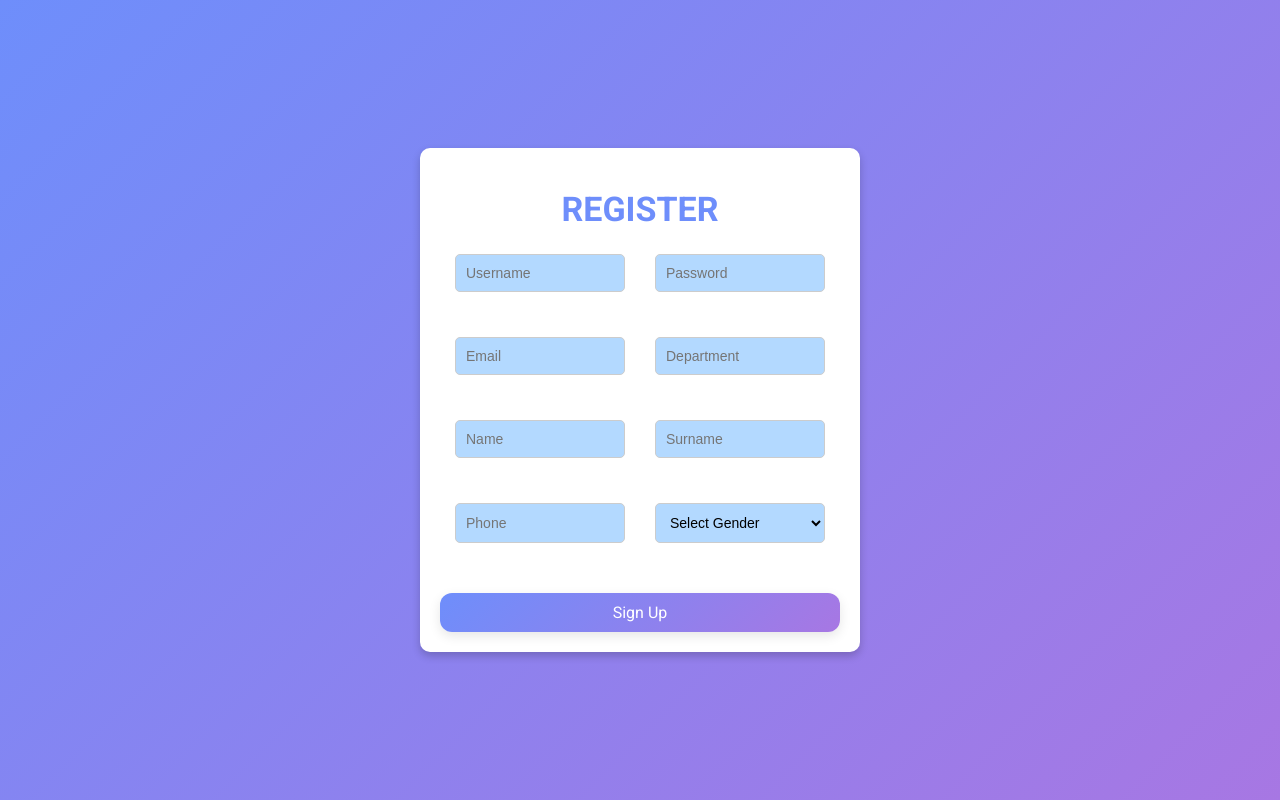
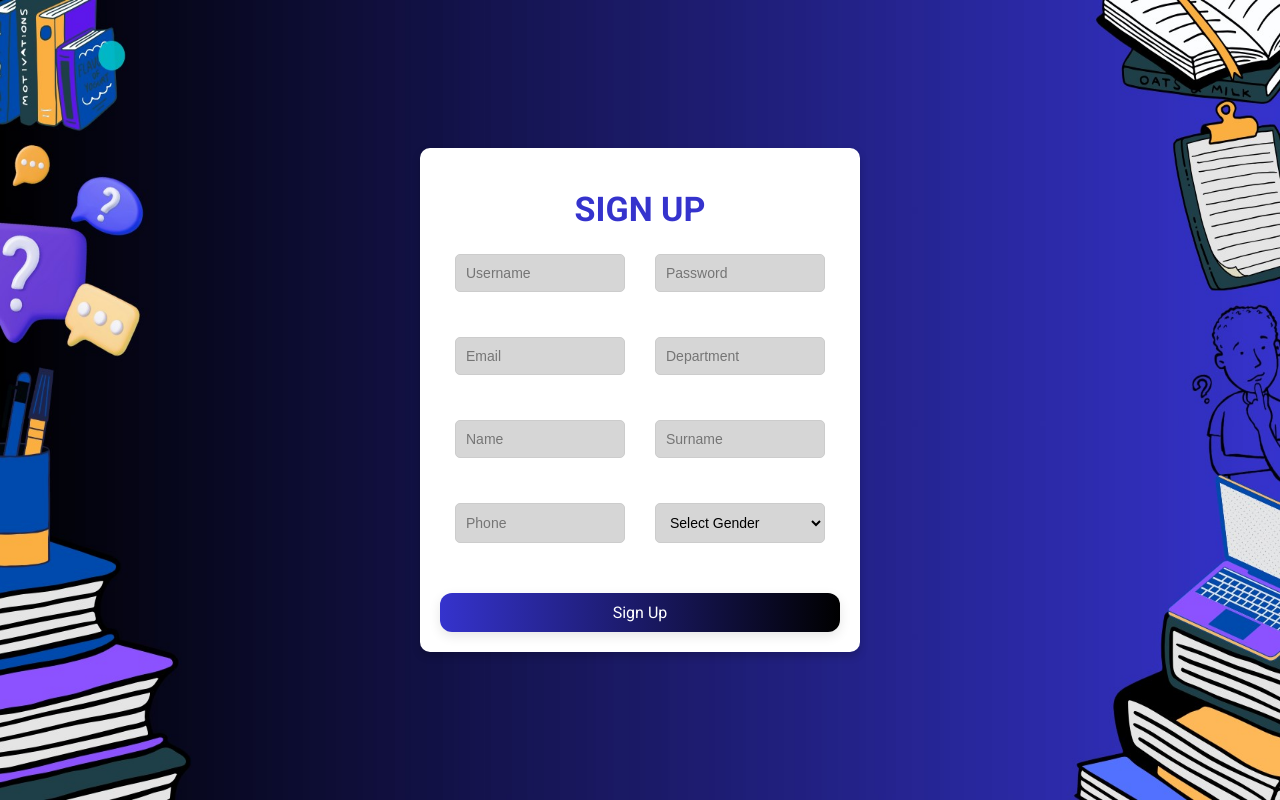
Before and after one commit to pinarnurdemirtas/quizify, a React (Vite) app in the folder front/: page /register in a window 1280 px wide. Built offline with nearby package versions, Linux system fonts and the light colour scheme.

Commit message:
renk ve arkaplan düzenlemesi

```diff
--- a/front/src/App.css
+++ b/front/src/App.css
@@ -4,8 +4,13 @@ body {
   display: flex;
   justify-content: center;
   align-items: center;
-  min-height: 100vh; /* Ekran yüksekliğine uyum sağlar */
-  background-color: #f4f4f4;
+  min-height: 100vh; /* Görünüm yüksekliğini kapsar */
+  min-width: 100vw; /* Görünüm genişliğini kapsar */
+  background-image: url('./assets/arkaplan.jpg');
+  background-size: 100% 100%; /* Resmi yatayda ve dikeyde tam oturtur */
+  background-position: center; /* Resmi ortalar */
+  background-repeat: no-repeat; /* Resmin tekrarını engeller */
+  background-color: #f4f4f4; /* Yedek bir arka plan rengi */
   font-family: 'Roboto', sans-serif;
 }
 
--- a/front/src/Component/Categorylist.css
+++ b/front/src/Component/Categorylist.css
@@ -29,7 +29,7 @@
 
 .leaf-category .leaf-button {
     font-weight: bold;
-    color: #6E8EFBFF;
+    color: #3533cd;
 }
 
 .subcategories-container {
--- a/front/src/Component/HomePage.jsx
+++ b/front/src/Component/HomePage.jsx
@@ -95,7 +95,8 @@ const HomePage = () => {
 
     return (
         <div className="homepage-container">
-            <AppBar position="static" sx={{ backgroundColor: "#6E8EFBFF" }}>
+            <AppBar position="static" sx={{ background: "linear-gradient(to left, #000000, #3533cd)" }}
+            >
                 <Toolbar sx={{ justifyContent: "space-between" }}>
                     <Typography variant="h6" className="app-title">
                         QUIZIFY
--- a/front/src/Component/Login.css
+++ b/front/src/Component/Login.css
@@ -1,8 +1,8 @@
 /* Genel ayarlar */
 body {
+    background-image: url('../assets/arkaplan.jpg');
     margin: 0;
     font-family: 'Poppins', sans-serif;
-    background: linear-gradient(135deg, #6e8efb, #a777e3); /* Daha modern gradyan */
     display: flex;
     justify-content: center;
     align-items: center;
@@ -15,6 +15,7 @@ body {
 
 /* Login Card */
 .login-card {
+    background-image: url('../assets/arkaplan.jpg');
     display: flex;
     flex-direction: row;
     border-radius: 20px; /* Daha yuvarlak köşeler */
@@ -42,7 +43,7 @@ body {
     font-size: 34px; /* Başlık büyütüldü */
     font-weight: 700;
     margin-bottom: 10px;
-    color: #6e8efb;
+    color: #3533cd;
     text-transform: uppercase; /* Başlık yazısı büyük harf */
     text-align: center; /* Ortala */
 }
@@ -67,8 +68,8 @@ body {
 
 /* Input alanı odaklandığında */
 .input-field {
-    background-color: #b3d9ff;
-    border: 1px solid #99b3cc;
+    background-color: #d6d6d6;
+    border: 1px solid #a5a5a5;
 }
 
 /* Login Butonu */
@@ -76,19 +77,20 @@ body {
     width: 94%;
     padding: 14px;
     margin-top: 20px;
-    background: linear-gradient(135deg, #6e8efb, #a777e3);
+    background: linear-gradient(to left, #000000, #3533cd); /* Sağdan sola geçiş */
     color: white;
     border: none;
     border-radius: 12px;
     font-size: 16px;
     cursor: pointer;
     transition: all 0.3s ease;
+    margin-left: 12px;
     box-shadow: 0 4px 12px rgba(0, 0, 0, 0.1);
 }
 
     /* Buton hover efekti */
     .login-button:hover {
-        background: linear-gradient(135deg, #5e7ceb, #9068e3);
+        background: linear-gradient(to left, #3533cd, #000000); /* Sağdan sola geçiş */
         transform: translateY(-5px); /* Hoverda yukarı kayma efekti */
     }
 
@@ -107,14 +109,14 @@ body {
 /* Sign Up Link */
 .sign-up-link {
     text-align: center;
-    color: #6e8efb;
+    color: #3533cd;
     text-decoration: none;
     font-weight: 600;
     transition: color 0.3s ease;
 }
 
     .sign-up-link:hover {
-        color: #4a6ff1; /* Hover efektiyle renk değişimi */
+        color: #000000; /* Hover efektiyle renk değişimi */
     }
 
 /* Error Mesajı */
@@ -131,7 +133,7 @@ body {
 /* Info Section */
 .info-section {
     flex: 1;
-    background: linear-gradient(135deg, #c294fb, #6e8efb);
+    background: linear-gradient(to left, #3533cd, #000000); /* Sağdan sola geçiş */
     display: flex;
     flex-direction: column;
     justify-content: center;
@@ -157,6 +159,6 @@ body {
     .input-field:focus {
         background-color: #f2f2f2; /* Arka plan değişmez */
         color: #000; /* Yazı rengi siyah kalır */
-        border-color: #6e8efb; /* Focus durumunda kenar rengi mavi */
-        box-shadow: 0 0 8px rgba(110, 142, 251, 0.5);
+        border-color: #bbbbfd; /* Focus durumunda kenar rengi mavi */
+        box-shadow: 0 0 8px rgba(187, 217, 248, 0.5);
     }
--- a/front/src/Component/Login.jsx
+++ b/front/src/Component/Login.jsx
@@ -32,7 +32,7 @@ const Login = () => {
     return (
         <div className="login-card">
             <div className="login-form">
-                <h1 className="login-title">Login</h1>
+                <h1 className="login-title">Welcome</h1>
                 {error && <div className="error-message">{error}</div>}
 
                 <form onSubmit={handleLogin}>
--- a/front/src/Component/Questions.jsx
+++ b/front/src/Component/Questions.jsx
@@ -107,9 +107,9 @@ function Questions({ categoryId, handleAddToCart }) {
                             sx={{
                                 color: "black",
                                 backgroundColor: 'rgba(211,211,211,0.49)',
-                                '&:hover': { backgroundColor: 'rgba(143,175,244,0.71)' },
+                                '&:hover': { backgroundColor: '#010b2c', color:"white" },
                                 '&:focus': { outline: 'none' },
-                                boxShadow: '0px 5px 10px #94a4fa',
+                                boxShadow: '0px 5px 10px #3533cd',
                             }}
                         >
                             {category.charAt(0).toUpperCase() + category.slice(1)}
@@ -142,7 +142,7 @@ function Questions({ categoryId, handleAddToCart }) {
                                             <Button
                                                 size="large"
                                                 sx={{
-                                                    color: "#152eb1",
+                                                    color: "#010b2c",
                                                     '&:focus': { outline: 'none' },
                                                 }}
                                                 onClick={() => handleAddToCart(question)}
@@ -165,9 +165,9 @@ function Questions({ categoryId, handleAddToCart }) {
                                 maxWidth: 130,
                                 overflowY: 'auto',
                                 zIndex: 1000,
-                                color: "black",
-                                backgroundColor: 'rgba(143,175,244,0.71)',
-                                '&:hover': { backgroundColor: 'rgba(211,211,211,0.49)' },
+                                color: "white",
+                                backgroundColor: '#010b2c',
+                                '&:hover': { backgroundColor: 'rgba(211,211,211,0.49)', color: "#010b2c" },
                                 '&:focus': { outline: 'none' },
                                 boxShadow: '0px 15px 20px #D3D3D37C',
                             }}
--- a/front/src/Component/Register.css
+++ b/front/src/Component/Register.css
@@ -17,7 +17,7 @@
     font-size: 34px; /* Başlık büyütüldü */
     font-weight: 700;
     margin-bottom: 10px;
-    color: #6e8efb;
+    color: #3533cd;
     text-transform: uppercase; /* Başlık yazısı büyük harf */
     text-align: center; /* Ortala */
 }
@@ -48,7 +48,7 @@
     width: 100%;
     padding: 10px;
     margin-top: 20px;
-    background: linear-gradient(135deg, #6e8efb, #a777e3);
+    background: linear-gradient(to left, #000000, #3533cd); /* Sağdan sola geçiş */
     color: white;
     border: none;
     border-radius: 12px;
@@ -59,6 +59,6 @@
 }
 
 .register-button:hover {
-    background: linear-gradient(135deg, #5e7ceb, #9068e3);
+    background: linear-gradient(to left, #3533cd, #000000); /* Sağdan sola geçiş */
     transform: translateY(-5px); /* Hoverda yukarı kayma efekti */
 }
--- a/front/src/Component/Register.jsx
+++ b/front/src/Component/Register.jsx
@@ -54,7 +54,7 @@ const Register = () => {
     return (
         <div className="register-card">
             <div className="register-form">
-                <h1 className="register-title">Register</h1>
+                <h1 className="register-title">Sıgn up</h1>
                 {error && <div className="error-message">{error}</div>}
 
                 <form onSubmit={handleRegister}>
```
Also changed, not shown: front/src/assets/arkaplan.jpg (added).
